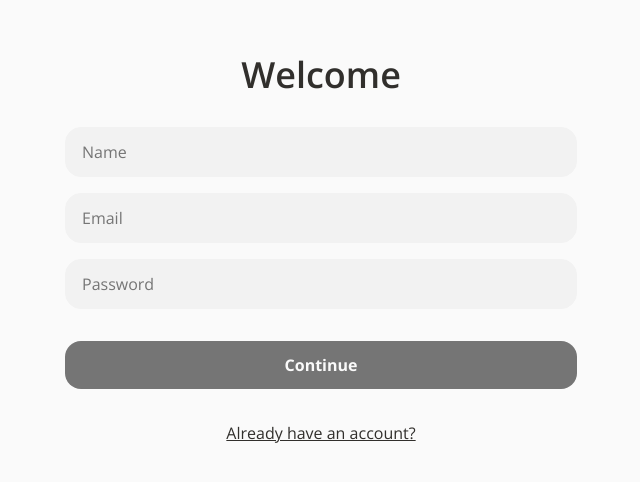
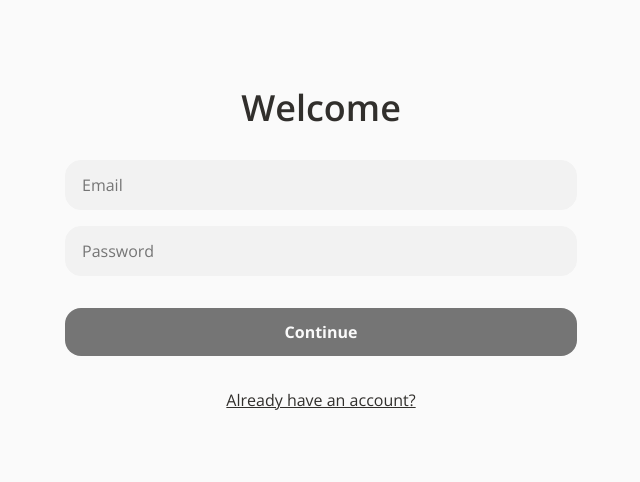
Before and after one commit to asxnah/chat, a Next.js app: page /signup in a window 1280 px wide. Shown: the part 150-632 px from the top of the page, without its empty margins (319-959 px from the left). Built offline with nearby package versions, Linux system fonts and the light colour scheme.

Commit message:
refactor: remove name field for registration

```diff
--- a/app/(auth)/signup/page.tsx
+++ b/app/(auth)/signup/page.tsx
@@ -12,7 +12,6 @@ import { useRouter } from "next/navigation";
 import { updateUser } from "@store/slices/user";
 
 interface FormData {
-  name: string;
   email: string;
   password: string;
 }
@@ -22,11 +21,10 @@ const SignupPage = () => {
   const router = useRouter();
 
   // Получаем из Redux уже сохраненные имя/почту (если есть)
-  const { name, email } = useSelector((state: RootState) => state.user.user);
+  const { email } = useSelector((state: RootState) => state.user.user);
 
   // Локальный state формы
   const [formData, setFormData] = useState<FormData>({
-    name: name ?? "",
     email: email ?? "",
     password: "",
   });
@@ -56,15 +54,6 @@ const SignupPage = () => {
         <h1 className="text-4xl font-semibold text-center">Welcome</h1>
 
         <div className="flex flex-col gap-4">
-          {/* Поле для имени */}
-          <Input
-            id="Name"
-            placeholder="Name"
-            value={formData.name}
-            onValueChange={(value) => handleFormChange("name", value)}
-            title="Enter your name here"
-          />
-
           {/* Поле для email: тип email + автозаполнение */}
           <Input
             id="Email"
@@ -93,7 +82,6 @@ const SignupPage = () => {
           type="submit"
           content="Continue"
           disabled={
-            formData.name === "" ||
             formData.email === "" ||
             formData.password === ""
           }
```
